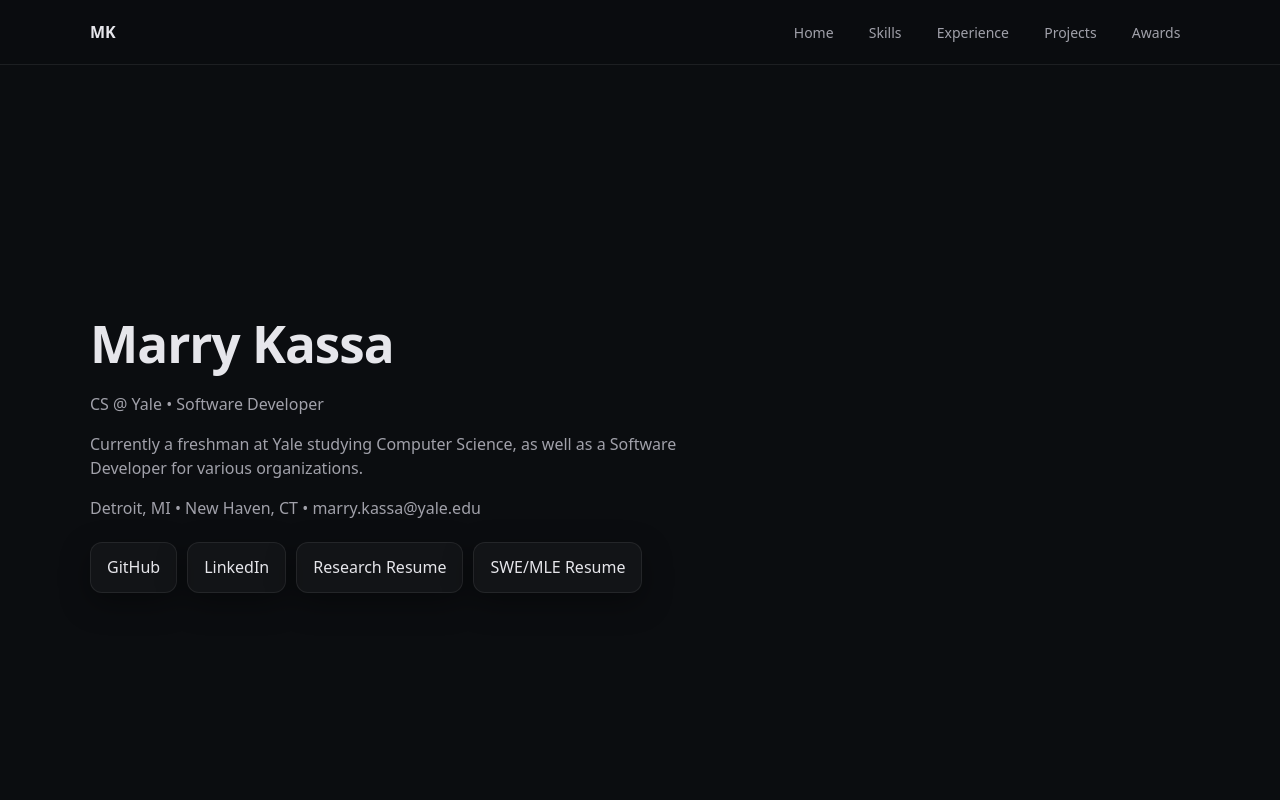
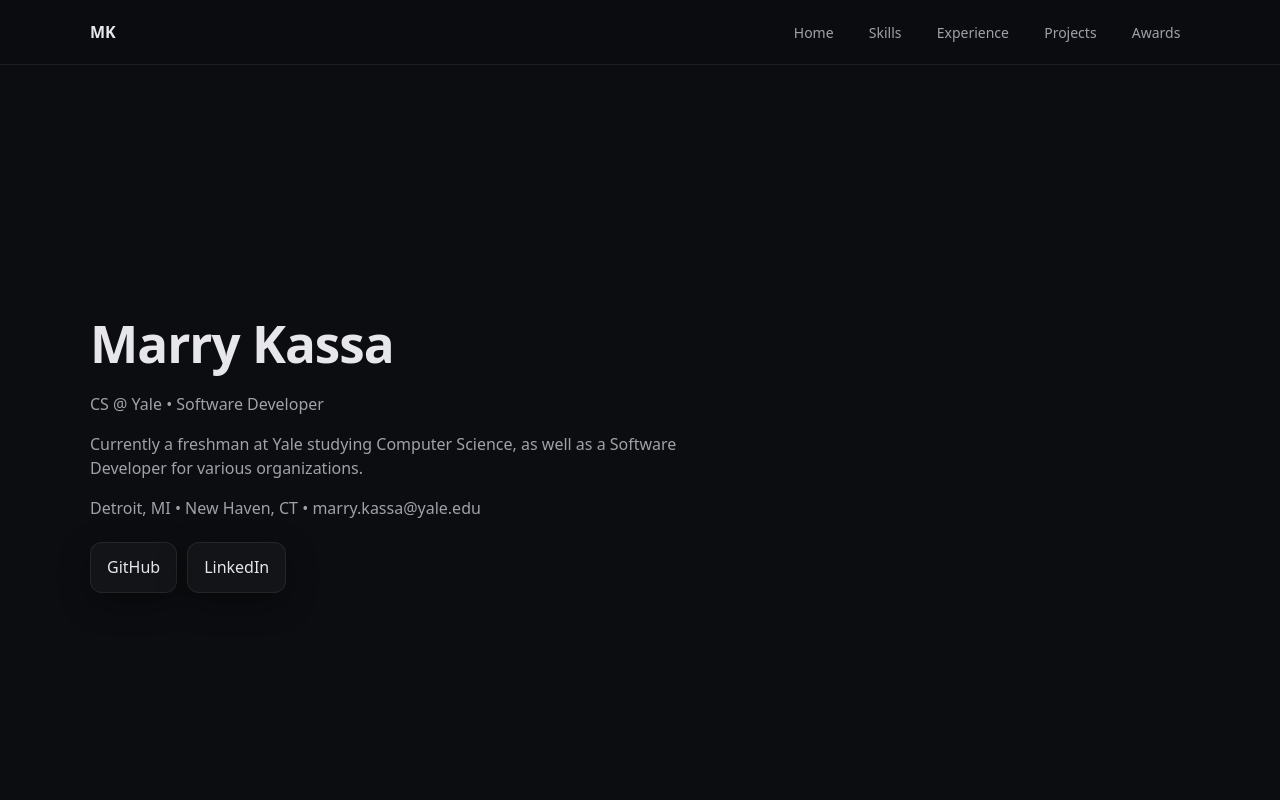
Before and after one commit to marrypy/personal-site, a React (Vite) app: page / in a window 1280 px wide. Shown: the top 800 px of the page. Built offline with nearby package versions, Linux system fonts and the light colour scheme.

Commit message:
res removal

```diff
--- a/index.html
+++ b/index.html
@@ -4,7 +4,7 @@
     <meta charset="UTF-8" />
     <meta name="viewport" content="width=device-width, initial-scale=1.0" />
     <title>Marry Kassa</title>
-    <link rel="icon" type="image/x-icon" href="/favicon.ico" />
+    <link rel="icon" href="%BASE_URL%favicon.ico" type="image/x-icon" />
   </head>
   <body>
     <div id="root"></div>
--- a/src/content/content.ts
+++ b/src/content/content.ts
@@ -30,8 +30,6 @@ export type ExperienceItem = {
     links: [
       { label: "GitHub", href: "https://github.com/marrypy" },
       { label: "LinkedIn", href: "https://www.linkedin.com/in/marry-kassa/" },
-      { label: "Research Resume", href: "https://drive.google.com/file/d/12I0sntuqS7BxiHM_HWeOI5U0eHxDYhor/view?usp=sharing" },
-      { label: "SWE/MLE Resume", href: "https://drive.google.com/file/d/1bgWBGzMHDyoZyeqwgY78haaPohYBGO6I/view?usp=sharing" }
     ]
   }
 
```
